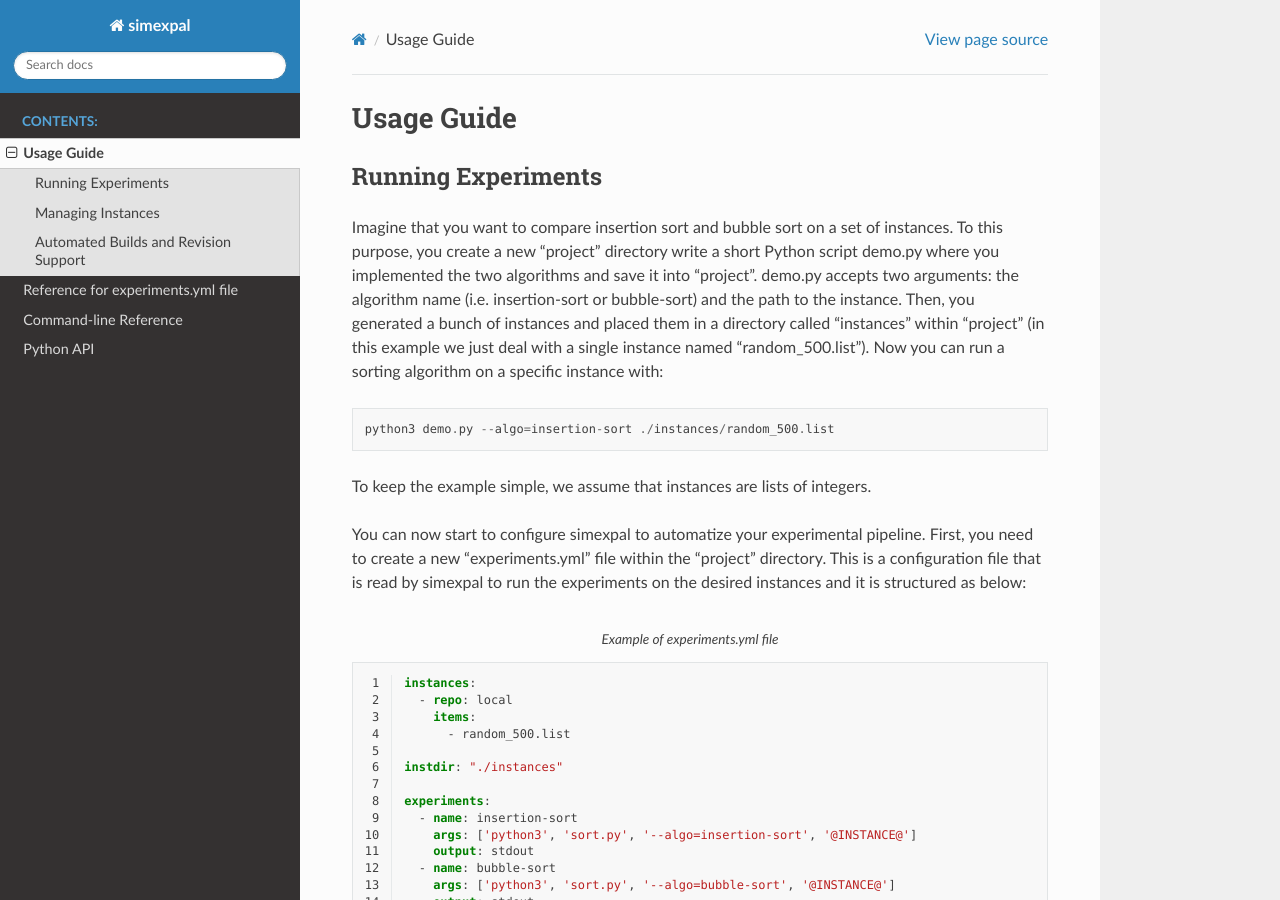
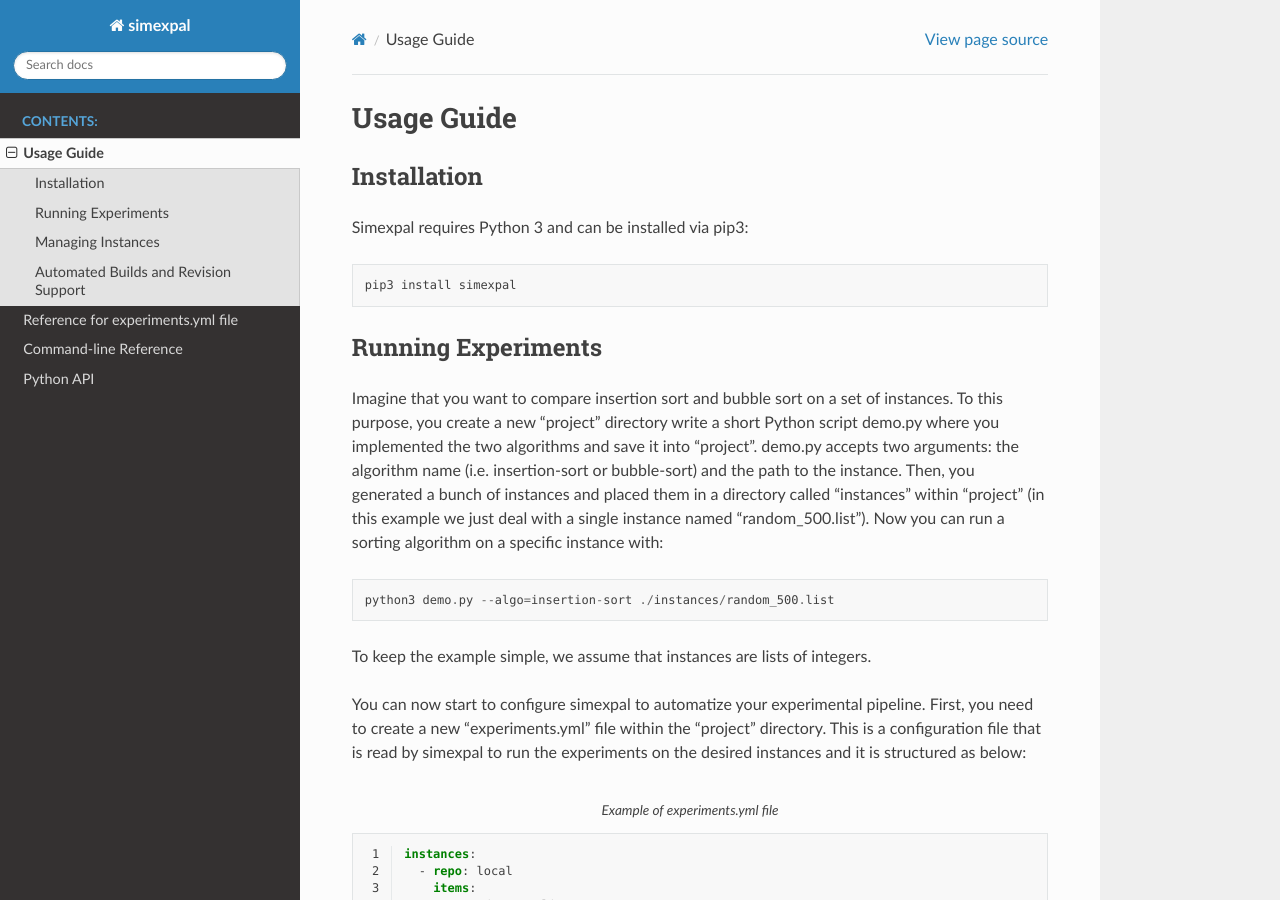
Before and after one commit to hu-macsy/simexpal, a Sphinx documentation site: the page built from docs/user_guide.rst, in a window 1280 px wide and 900 px high. Built offline with Sphinx 7.4.7 and the Read the Docs theme 2.0.0, drawn with Linux system fonts in a browser that asks for light colours.

Commit message:
Update readme and installation instruction on user guide
Signed-off-by: Eugenio Angriman <eugenio.angriman@informatik.hu-berlin.de>

```diff
--- a/docs/user_guide.rst
+++ b/docs/user_guide.rst
@@ -1,5 +1,13 @@
 Usage Guide
 ===========
+
+Installation
+------------
+
+Simexpal requires Python 3 and can be installed via pip3:
+::
+
+   pip3 install simexpal
 
 Running Experiments
 -------------------
```
Also changed, not shown: README.md (+3 -19 lines).
